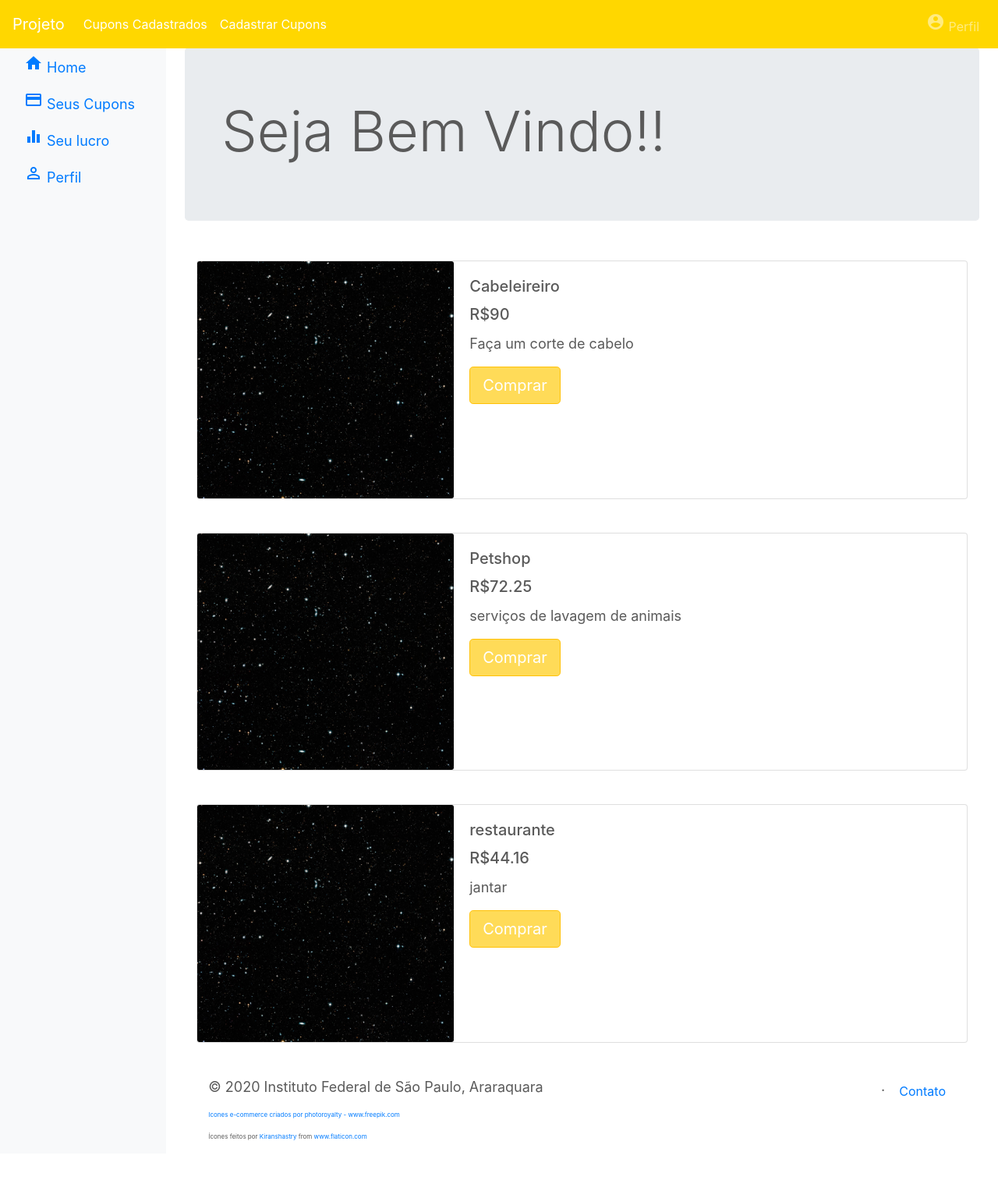
After one commit to RDiasMartins/projetoHackorona, a PHP site: page /homeUsuario.php in a window 1280 px wide. The commit adds this page. Shown: the whole page at 78% size. Run offline with PHP 8.4, Linux system fonts and the light colour scheme.

Commit message:
projetoHackorona-inclusão_Home

```diff
--- a/inc/menuEmp.inc
+++ b/inc/menuEmp.inc
@@ -1,5 +1,5 @@
 <header>
-    <nav class="navbar navbar-expand-md navbar-dark fixed-top" style="background-color:#FF8C00;">
+    <nav class="navbar navbar-expand-md navbar-dark fixed-top">
         <a class="navbar-brand" href="index.php">Projeto</a>
         <button class="navbar-toggler" type="button" datatoggle="collapse" data-target="#navbarCollapse" ariacontrols="navbarCollapse" aria-expanded="false" aria-label="Togglenavigation">
             <span class="navbar-toggler-icon"></span>
@@ -19,38 +19,12 @@
                 <ul class="navbar-nav">
                     <li class="nav-item">
                         <a class="nav-link" href="#">
-                        <span class="materialicons">
-                        account_circle</span> Perfil </a>
+                           <span class="material-icons">account_circle</span>
+                            Perfil
+                        </a>
                     </li>
                 </ul>
             </div>
         </div>
     </nav>
 </header>
-    <nav class="navbar navbar-expand-md navbar-dark fixed-top" style="background-color:#FF8C00;">
-        <a class="navbar-brand" href="index.php">Projeto</a>
-        <button class="navbar-toggler" type="button" data-toggle="collapse" data-target="#navbarCollapse" aria-controls="navbarCollapse" aria-expanded="false" aria-label="Toggle navigation">
-            <span class="navbar-toggler-icon"></span>
-        </button>
-         <div class="collapse navbar-collapse" id="navbarCollapse">
-          <ul class="navbar-nav mr-auto">
-            <li class="nav-item active">
-              <a class="nav-link" href="../php/cuponsCadastrados.php">Cupons Cadastrados</a>
-            </li>
-            <li class="nav-item active">
-              <a class="nav-link" href="../php/cadastroCupons.php">Cadastrar Cupons</a>
-            </li>
-          </ul>
-        </div>
-        <div class="collapse navbar-collapse" id="navbarCollapse">
-            <div class="nav navbar-nav ml-auto">
-                <ul class="navbar-nav">
-                    <li class="nav-item">
-                        <a class="nav-link" href="#">
-                            <span class="material-icons">account_circle</span> Perfil </a>
-                    </li>
-                </ul>
-            </div>
-        </div>
-    </nav>
-</header>
--- a/php/cadastroCupons.php
+++ b/php/cadastroCupons.php
@@ -30,7 +30,7 @@
 
                         }else{
                             echo "<section>
-                                        <h2 class=\"text-center\">Cupom já cadastrado. <br><b><a href=\"cadastro_palavras.php\">Cadastre uma nova palavra.</a></b></h2>
+                                        <h2 class=\"text-center\">Cupom já cadastrado. <br><b><a href=\"cadastroCupons.php\">Cadastre um novo Cupom.</a></b></h2>
                                     </section>";
                         }
                     }
--- a/php/cliente.xml
+++ b/php/cliente.xml
@@ -5,4 +5,4 @@
         <email>amanda@email.com</email>
         <senha>123</senha>
     </cliente>
-</clientes>
+<cliente><nome>Amalia Melo</nome><email>amalia@amalia.com</email><senha>234333avm</senha></cliente></clientes>
--- /dev/null
+++ b/php/homeUsuario.php
@@ -0,0 +1,97 @@
+
+<!doctype html>
+<html lang="en">
+    <head>
+        <meta charset="utf-8" />
+        <title> Home - Cliente </title>
+        <link rel="shortcut icon" href="../images/logo.png" >
+        <meta name="viewport" content="width=device-width, initial-scale=1">
+        <link rel="stylesheet" type="text/css" href="../css/bootstrap.min.css" />
+        <link rel="stylesheet" type="text/css" href="../css/estilo.min.css" />
+        <link href = "https://fonts.googleapis.com/icon?family=Material+Icons" rel = "stylesheet"/>
+    </head>
+  <body>
+        <!-- Menu -->
+        <?php
+            include "../inc/menuEmp.inc";
+        ?>
+
+   <div class="container-fluid" style="margin-top:1%; font-size: 1.125rem; text-anchor: middle;">
+  <div class="row">
+    <nav class="col-md-2 bg-light">
+      <div class="sidebar-sticky">
+        <ul class="nav flex-column" >
+          <li class="nav-item" >
+            <a class="nav-link active" href="#">
+                <span class="material-icons">home</span>
+                Home
+            </a>
+          </li>
+          <li class="nav-item">
+            <a class="nav-link" href="#">
+            <span class="material-icons">payment</span>
+              Seus Cupons
+            </a>
+          </li>
+          <li class="nav-item">
+            <a class="nav-link" href="#">
+            <span class="material-icons">equalizer</span>
+              Seu lucro
+            </a>
+          </li>
+          <li class="nav-item">
+            <a class="nav-link" href="#">
+            <span class="material-icons">person_outline</span>
+              Perfil
+            </a>
+          </li>
+        </ul>
+      </div>
+    </nav>
+
+    <main role="main" class="col-md-9 ml-sm-auto col-lg-10 px-4">
+        <div class="jumbotron">
+            <div class="container">
+            <h1 class="display-3">Seja Bem Vindo!!</h1>
+            </div>
+        </div>
+        <div class="container aling-center" style="margin-top:5%; margin-rigth:2%;">
+            <?php
+                if(file_exists("cupons.xml")){
+                    $preco=0;
+                    $xml = simplexml_load_file("cupons.xml");
+                    foreach($xml->children() as $cupons){
+                        $preco=$cupons->valor - ($cupons->valor * ($cupons->desconto/100));
+
+                        echo' <div class="card mb-3" style="max-width: 1000px;">
+                        <div class="row no-gutters">
+                          <div class="col-md-4">
+                            <img src="../images/teste.jpg" class="card-img" width="100%" height="100%" >
+                          </div>
+                          <div class="col-md-8">
+                            <div class="card-body">
+                              <h5 class="card-title">'.$cupons->titulo.'</h5>
+                              <h5 class="card-title">R$'.$preco.'</h5>
+                              <p class="card-text ">'.$cupons->descricao.'</p>
+                              <a href="#"style="background-color:#FFDB58; color:white;"class="btn btn-warning btn-lg">Comprar</a>
+                            </div>
+                          </div>
+                        </div>
+                      </div>
+                        <br/>';
+                    }
+                }else{
+                    echo '<tr><td colspan="6"><h2 class=" display-5 text-center">Nenhum cupom cadastrado</h2></td></tr>';
+                }
+            ?>
+
+            <?php
+                include "../inc/rodape.inc";
+
+                include "../inc/ModalContato.inc";
+            ?>
+        <script src="../js/jquery-3.2.1.min.js"></script>
+        <script src="../js/popper.min.js"></script>
+        <script src="../js/bootstrap.min.js"></script>
+    </body>
+</html>
```
Also changed, not shown: php/homeEmpresa.php (added, +77 -0 lines).
